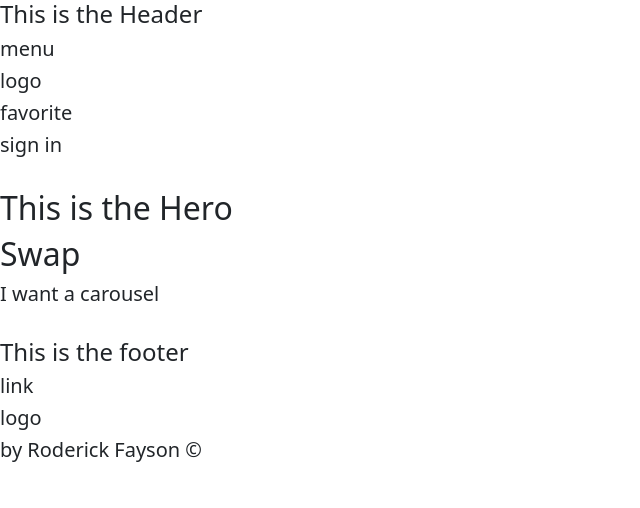
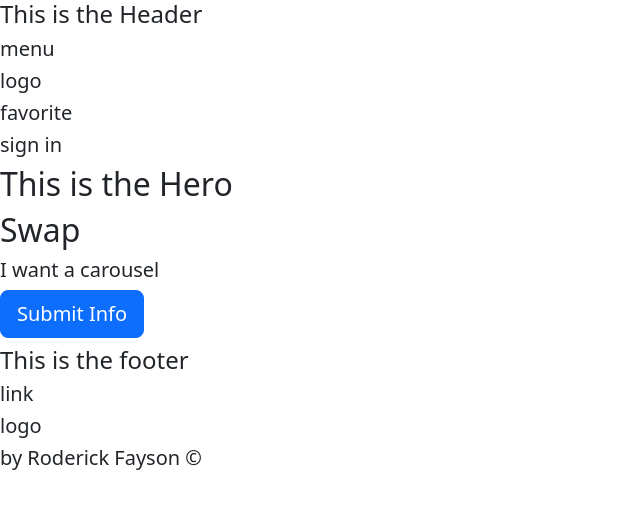
Before and after one commit to rgfayson2/ev-swap-web, a React (Create React App) app: page / in a window 1280 px wide. Shown: the top 508 px of the page, without its empty margins (0-640 px from the left). Built offline with nearby package versions, Linux system fonts and the light colour scheme.

Commit message:
skeleton

```diff
--- a/src/App.css
+++ b/src/App.css
@@ -1,5 +1,24 @@
+@import "bootstrap/dist/css/bootstrap.min.css";
+
 .App {
   flex: content;
-  justify-content: center;
-  background-color: aquamarine;
+  flex-direction: column-reverse;
+  text-align: center;
+  justify-content: space-around;
+  background-color: lightgreen;
 }
+.Hero {
+  flex: auto;
+  justify-content: space-around;
+  align-items: center;
+}
+
+.Header {
+  flex: auto;
+  flex-wrap: nowrap;
+}
+
+.Footer {
+  flex: auto;
+  flex-wrap: nowrap;
+}
--- a/src/App.js
+++ b/src/App.js
@@ -1,23 +1,24 @@
-import React from 'react';
-import Header from './components/Header';
-import Hero from './components/Hero';
+import React from "react"
+import Header from "./components/Header"
+import Hero from "./components/Hero"
+import Footer from "./components/Footer"
+import "./App.css"
 import 'bootstrap/dist/css/bootstrap.min.css'
-
-import './App.css';
-import Footer from './components/Footer';
 
 function App() {
   return (
-    <>
-    <Header />
-    <br>
-    </br>
-    <Hero />
-    <br>
-    </br>
-    <Footer />
-    </>
-  );
+    <div>
+      <div>
+        <Header />
+      </div>
+      <div>
+        <Hero />
+      </div>
+      <div>
+        <Footer />
+      </div>
+    </div>
+  )
 }
 
-export default App;
+export default App
--- a/src/components/Header.jsx
+++ b/src/components/Header.jsx
@@ -4,8 +4,12 @@ export default function(Header) {
     return (
         <>
         <h4>This is the Header</h4>
+        <div>
         <h5>menu</h5>
+        </div>
+        <div>
         <h5>logo</h5>
+        </div>
         <h5>favorite</h5>
         <h5>sign in</h5>
         </>
--- a/src/components/Hero.jsx
+++ b/src/components/Hero.jsx
@@ -1,30 +1,18 @@
-import { useState } from "react"
-import { Carousel } from "react-bootstrap/Carousel"
-
-// function ControlledCarousel(cars) {
-//     const [cars, getCars] = useState(0)
-
-//     const handleSelect = (selectedIndex, e) => {
-//         setIndex(selectedIndex)={index}
-//     }
-//     return (
-//         <Carousel activeIndex={index} onSelect={handleSelect}>
-//           <Carousel.Item>
-//             <img
-//               className="d-block w-100"
-//               src="holder.js/800x400?text=First slide&bg=373940"
-//               alt="First slide"
-//             />)
-
-// }
-// render(<ControlledCarousel />)
+import { Button } from "react-bootstrap"
 
 export default function(Hero) {
     return (
         <>
         <h2>This is the Hero</h2>
-        <h2> Swap</h2>
+        <h2>Swap</h2>
         <h5>I want a carousel</h5>
+        <div className="mb-2">
+            <Button variant="primary" size="lg">
+                Submit Info
+            </Button> {''}
+            </div>
+
+
         </>
     )
 }
```
